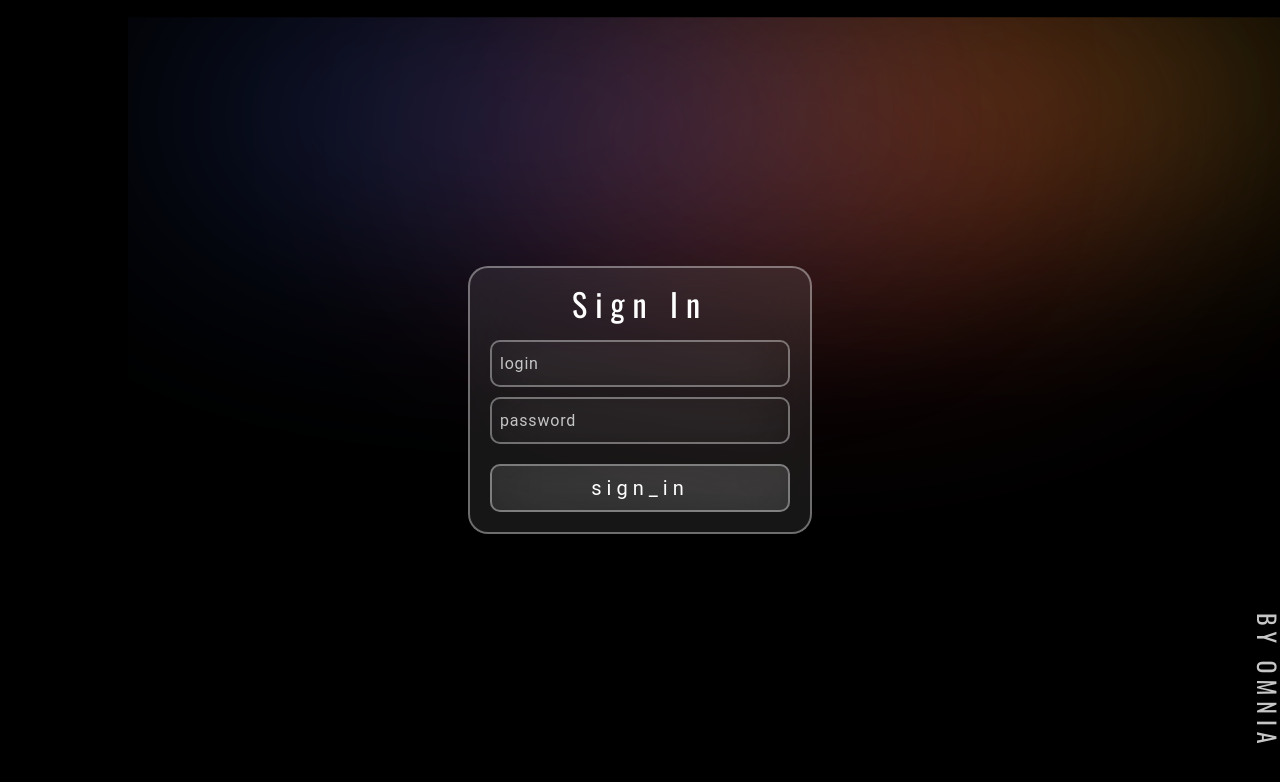
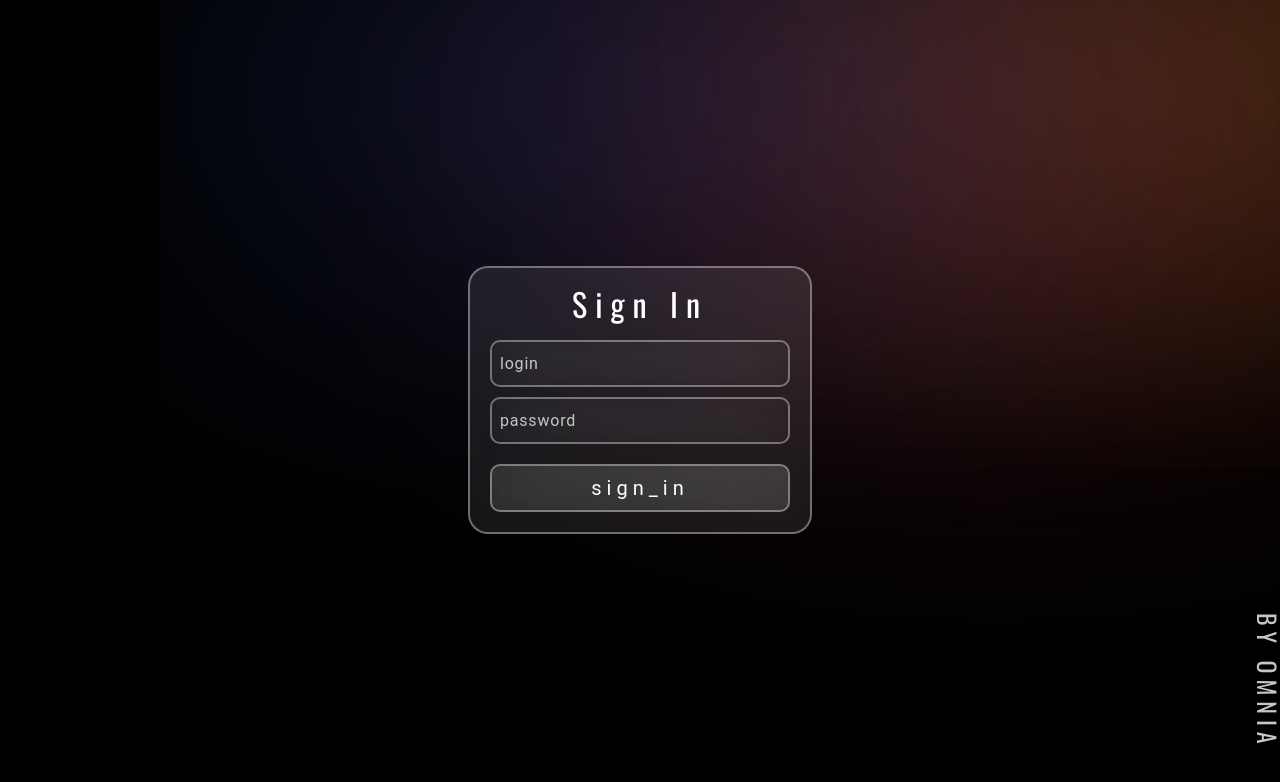
Before and after one commit to OmniaTeam/Involutio-Frontend, a React (Vite) app in the folder app/: page /auth in a window 1280 px wide. Shown: the top 782 px of the page. Built offline with nearby package versions, Linux system fonts and the light colour scheme.

Commit message:
FIX: minifix

```diff
--- a/app/src/App.tsx
+++ b/app/src/App.tsx
@@ -31,7 +31,6 @@ const root = ReactDOM.createRoot(
 )
 
 const App = () => {
-    const role = localStorage.getItem('auth-role')
     return <>
         <React.StrictMode>
             <Provider store={store}>
@@ -39,12 +38,6 @@ const App = () => {
                     <Routes>
                         <Route path="/" index={true} element={<IndexPage/>}/>
                         <Route path="/auth" element={<AuthPage/>}/>
-                        { role === "manager"
-                            ? <Route path={'/application'} element={<AppLayout/>}>
-
-                            </Route>
-                            : <></>
-                        }
                         <Route path="/application" element={<AppLayout/>}>
                             <Route path={''} element={<HomePage/>}/>
                             <Route path={'employees'} element={<EmployeesPage/>}/>
--- a/app/src/hooks/redux.ts
+++ b/app/src/hooks/redux.ts
@@ -1,7 +1,7 @@
-import { useDispatch, /*TypedUseSelectorHook*/ /*useSelector*/ } from "react-redux";
-import { AppDispatch, /*RootState*/ } from "../store/store.ts";
+import { useDispatch, TypedUseSelectorHook, useSelector } from "react-redux";
+import { AppDispatch, RootState } from "../store/store.ts";
 
 /*TODO: какого-то хуя эта конструкция всегда работала, а сейчас не работает, пока не знаю схуя, но надо разобраться*/
 
 export const useAppDispatch = () => useDispatch<AppDispatch>();
-/*export const useAppSelector: TypedUseSelectorHook<RootState> = useSelector;*/
+export const useAppSelector: TypedUseSelectorHook<RootState> = useSelector;
--- a/app/src/store/store.ts
+++ b/app/src/store/store.ts
@@ -4,7 +4,7 @@ import { AuthService } from "../services/authService";
 
 const rootReducer = combineReducers({
 	[AuthService.reducerPath] : AuthService.reducer,
-	user : IUserSlice
+	user : IUserSlice.reducer
 })
 
 export const setupStore = () => configureStore({
--- a/app/src/styles/indexStyles.scss
+++ b/app/src/styles/indexStyles.scss
@@ -66,7 +66,6 @@
     position: fixed;
     left: 0;
     right: 0;
-    width: 100%;
     z-index: -1;
     top: 200px;
     transform: translate(10%, -35%) !important;
```
